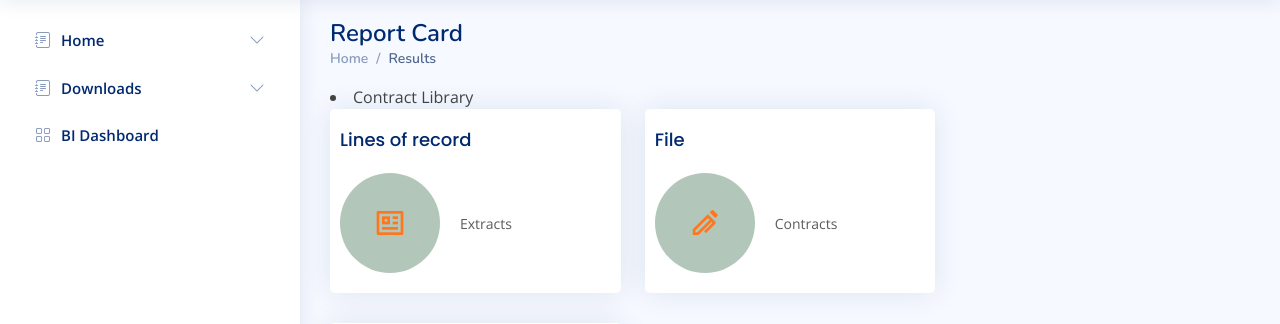
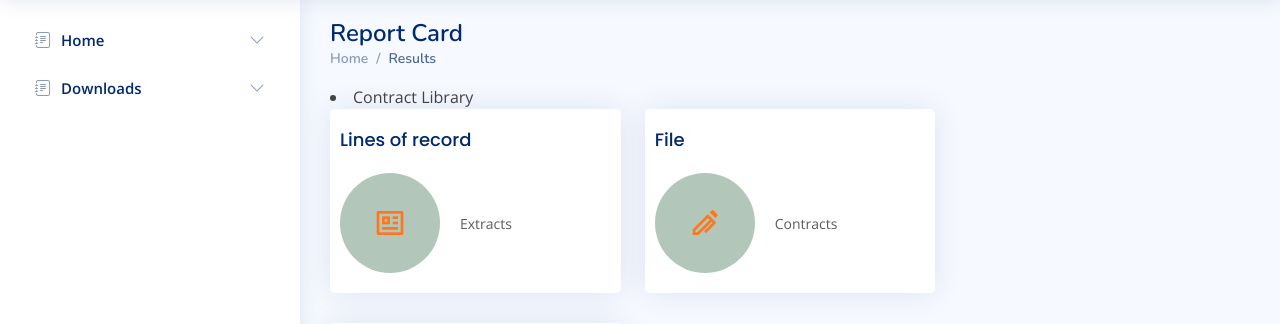
Before and after one commit to bridgecrew-perf6/deployment-74, a Django app: template CNXProtect_Utl/templates/CNXProtect_Utl/indexing5.html in a window 1280 px wide. Shown: the part 61-385 px from the top of the page. Run offline with Django 3.2, Linux system fonts and the light colour scheme; the template is opened without the code that fills it, so the values that code supplies are empty; parts of the project's set-up code (start-up, migrations or seed data) failed here and were passed over; some libraries are stand-ins or nearby versions.

Commit message:
Update indexing5.html

```diff
--- a/CNXProtect_Utl/templates/CNXProtect_Utl/indexing5.html
+++ b/CNXProtect_Utl/templates/CNXProtect_Utl/indexing5.html
@@ -153,11 +153,7 @@
           </li>
         </ul>
       </li>
-      <li class="nav-item">
-        <a class="nav-link collapsed" href="https://app.powerbi.com/links/8OnEUJ60_5?ctid=599e51d6-2f8c-4347-8e59-1f795a51a98c&pbi_source=linkShare&bookmarkGuid=4d2dc58f-c1df-4981-997f-a54e1c8a8e31">
-          <i class="bi bi-grid"></i>
-          <span> BI Dashboard</span>
-        </a>
+
     </ul>
   </aside>
 
```
